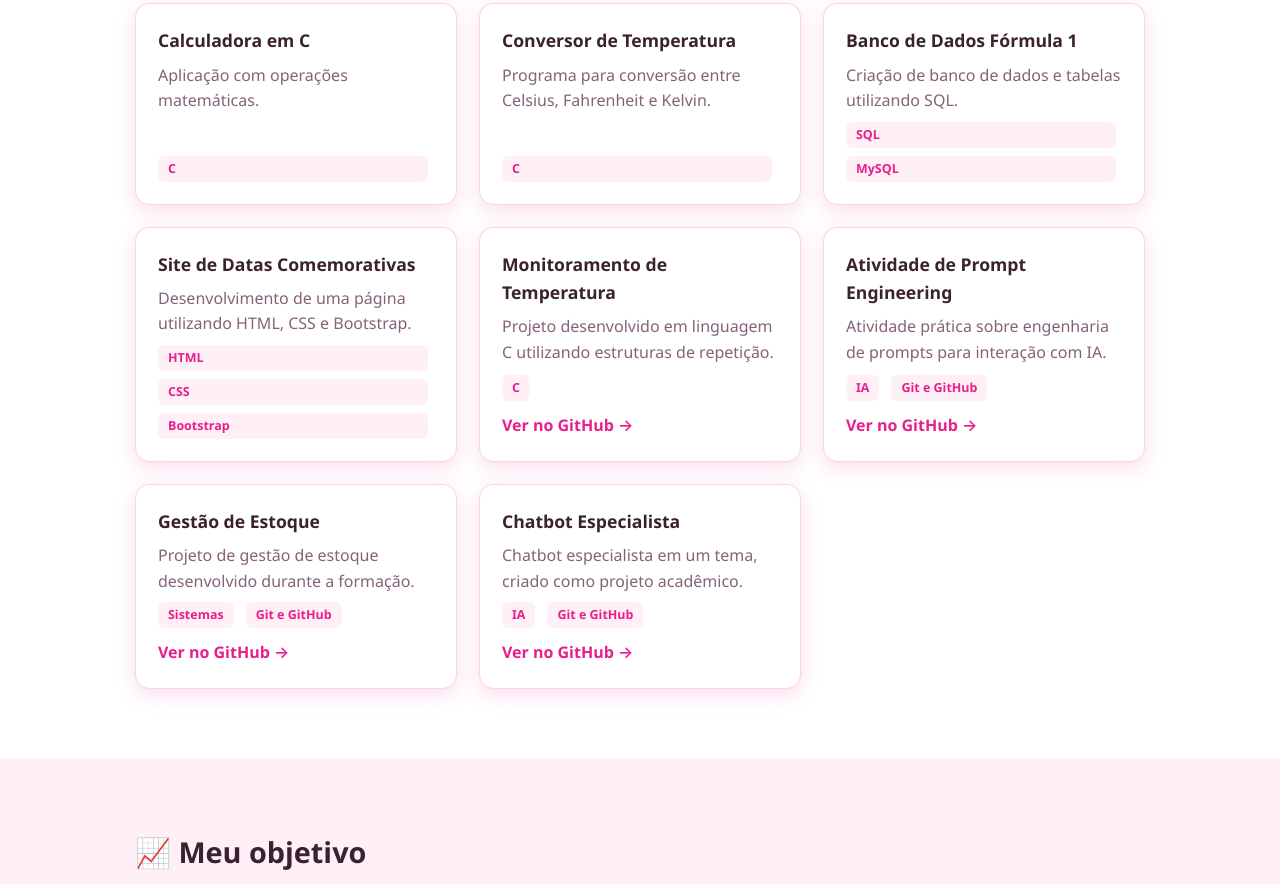
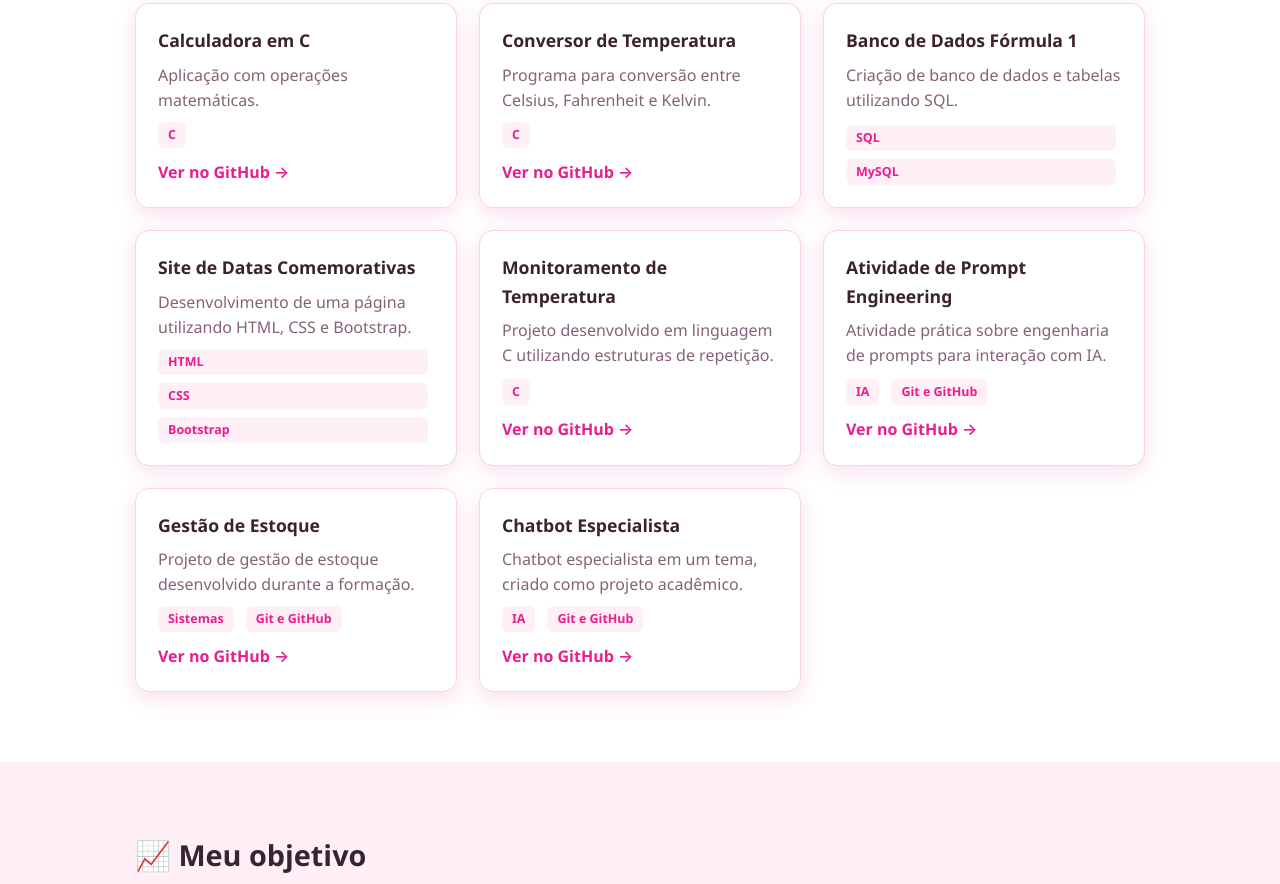
Before and after one commit to erikastephanny/erikastephanny.github.io, a plain HTML site: page index.html in a window 1280 px wide. Shown: the part 1460-2344 px from the top of the page. Drawn offline with Linux system fonts and the light colour scheme.

Commit message:
Update index.html

```diff
--- a/index.html
+++ b/index.html
@@ -82,12 +82,14 @@
         <article class="card reveal">
   <h3>Calculadora em C</h3>
   <p>Aplicação com operações matemáticas.</p>
-            <span class="card-tag">C</span>
+  <div class="card-tags"><span class="card-tag">C</span></div>
+  <a class="card-link" href="https://github.com/marinacardoso008i-cyber/Calculadora_C" target="_blank" rel="noopener">Ver no GitHub →</a>
 </article>
 <article class="card reveal">
   <h3>Conversor de Temperatura</h3>
   <p>Programa para conversão entre Celsius, Fahrenheit e Kelvin.</p>
-            <span class="card-tag">C</span>
+  <div class="card-tags"><span class="card-tag">C</span></div>
+  <a class="card-link" href="https://github.com/marinacardoso008i-cyber/Calculadora_Temperatura" target="_blank" rel="noopener">Ver no GitHub →</a>
 </article>
           <article class="card reveal">
             <h3>Banco de Dados Fórmula 1</h3>
@@ -147,9 +149,8 @@
         <h2>📬 Contato</h2>
         <p class="section-sub">Vamos conversar? Encontre-me nos links abaixo.</p>
         <div class="contact-links">
-          <!-- TROQUE o e-mail abaixo pelo seu -->
           <a class="btn" href="https://github.com/erikastephanny" target="_blank" rel="noopener">GitHub</a>
-          <a class="btn btn-outline" href="mailto:seuemail@exemplo.com">E-mail</a>
+          <a class="btn btn-outline" href="mailto:erikascds47@gmail.com">E-mail</a>
         </div>
       </div>
     </section>
```
Lines whose indentation alone changed are shown as unchanged.
